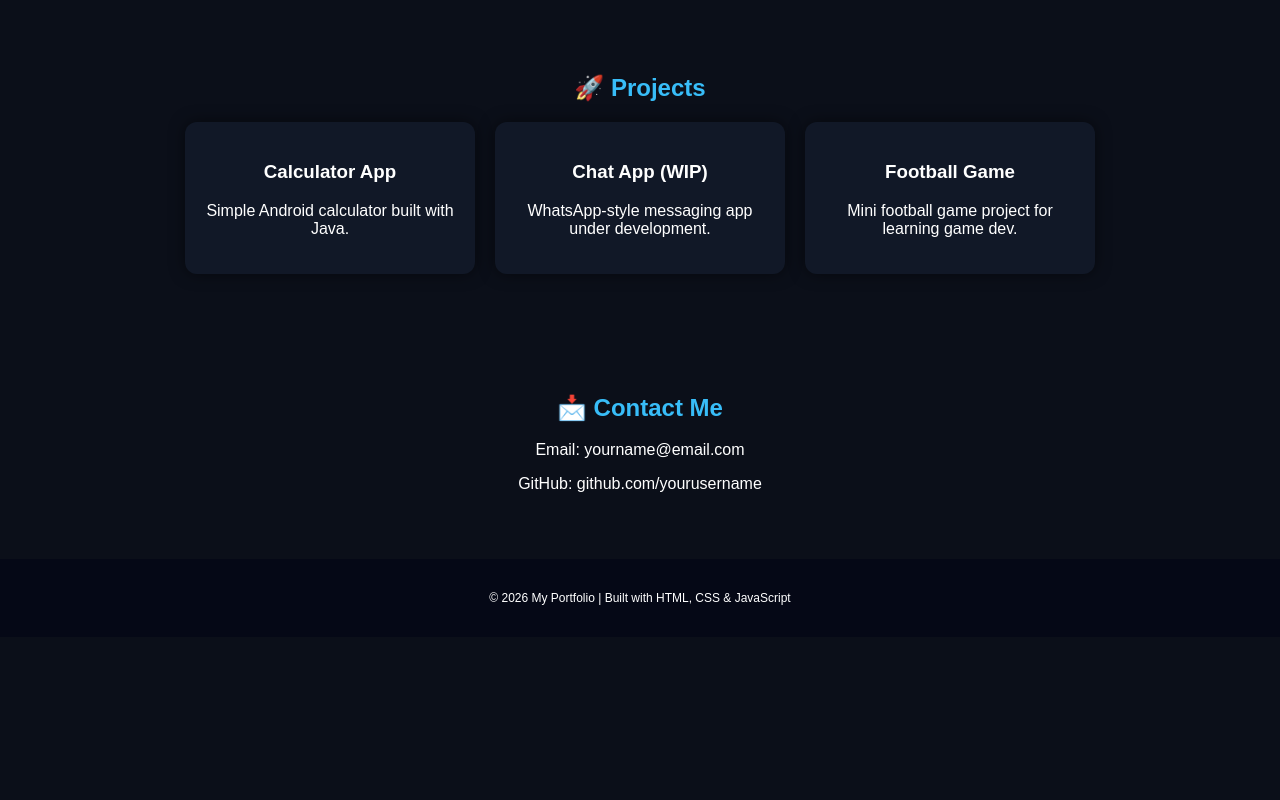
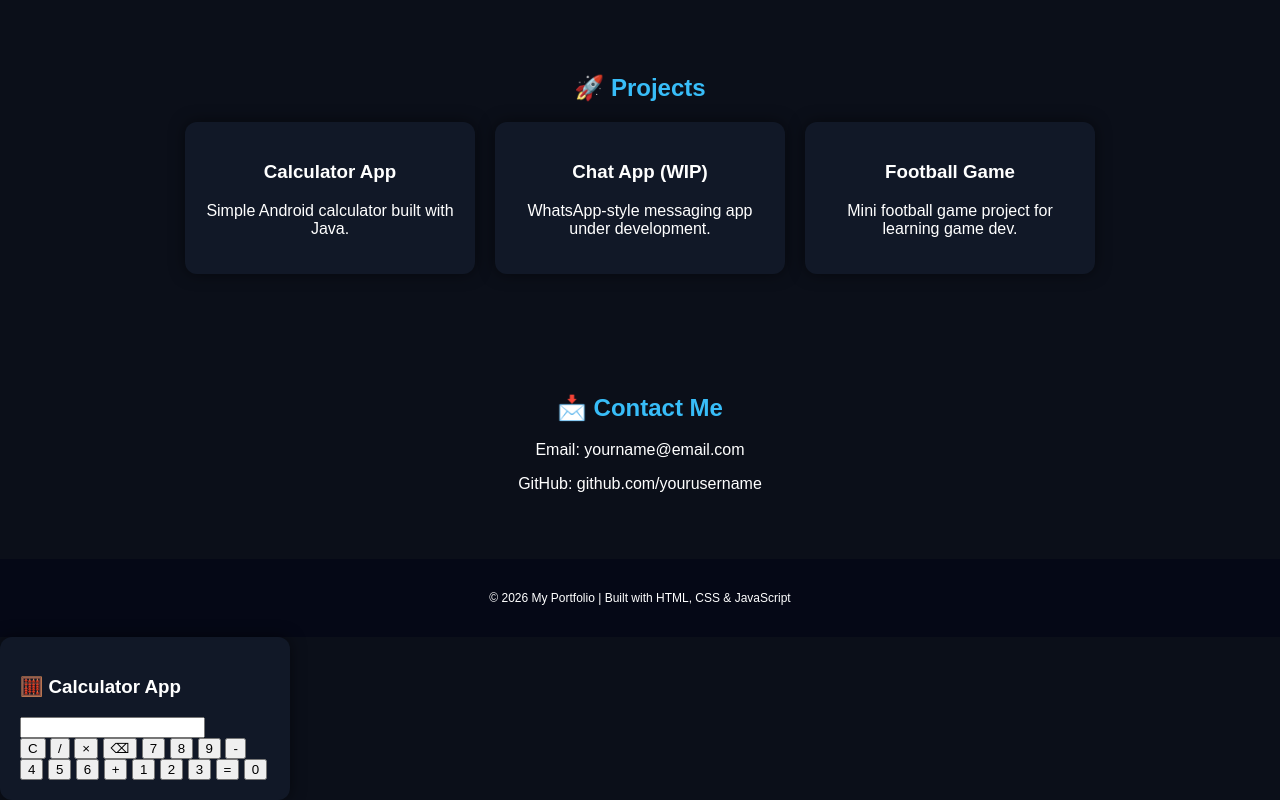
Before and after one commit to blessing158/my-portfolio, a plain HTML site: page index.html in a window 1280 px wide. Shown: the part 573-1373 px from the top of the page. Before the commit the page ends 1210 px from the top, so only its background shows below. Drawn offline with Linux system fonts and the light colour scheme.

Commit message:
Add calculator app HTML structure

```diff
--- a/index.html
+++ b/index.html
@@ -65,3 +65,36 @@
     <script src="script.js"></script>
 </body>
       </html>
+<div class="card">
+    <h3>🧮 Calculator App</h3>
+
+    <div class="calculator">
+        <input type="text" id="display" readonly>
+
+        <div class="buttons">
+
+            <button onclick="clearDisplay()">C</button>
+            <button onclick="setOperator('/')">/</button>
+            <button onclick="setOperator('*')">×</button>
+            <button onclick="deleteLast()">⌫</button>
+
+            <button onclick="appendValue('7')">7</button>
+            <button onclick="appendValue('8')">8</button>
+            <button onclick="appendValue('9')">9</button>
+            <button onclick="setOperator('-')">-</button>
+
+            <button onclick="appendValue('4')">4</button>
+            <button onclick="appendValue('5')">5</button>
+            <button onclick="appendValue('6')">6</button>
+            <button onclick="setOperator('+')">+</button>
+
+            <button onclick="appendValue('1')">1</button>
+            <button onclick="appendValue('2')">2</button>
+            <button onclick="appendValue('3')">3</button>
+            <button onclick="calculate()" class="equal">=</button>
+
+            <button onclick="appendValue('0')" class="zero">0</button>
+
+        </div>
+    </div>
+            </div>
```
